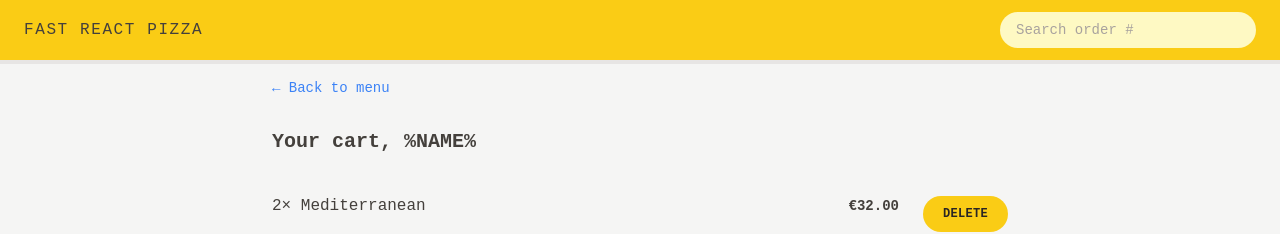
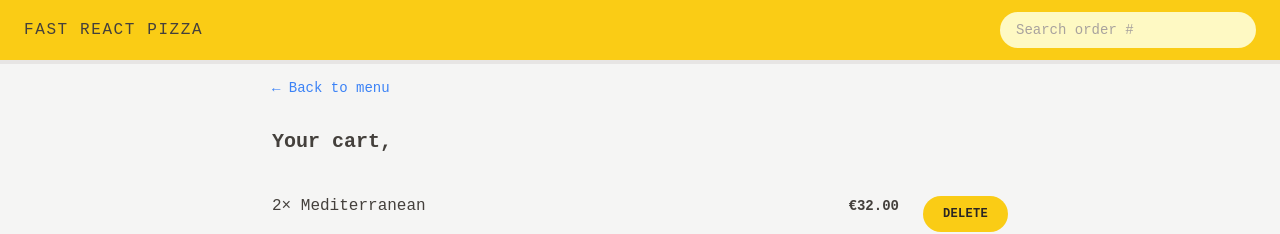
Before and after one commit to pinoen/fast-react-pizza, a React (Vite) app: page /cart in a window 1280 px wide. Shown: the top 234 px of the page. Built offline with nearby package versions, Linux system fonts and the light colour scheme.

Commit message:
dispatch action to update username in Home page, then use that name in other component

```diff
--- a/src/features/cart/Cart.jsx
+++ b/src/features/cart/Cart.jsx
@@ -1,7 +1,8 @@
-import { Link } from 'react-router-dom';
+
 import LinkButton from '../../ui/LinkButton';
 import Button from '../../ui/Button';
 import CartItem from './CartItem';
+import { useSelector } from 'react-redux';
 
 const fakeCart = [
   {
@@ -29,12 +30,13 @@
 
 function Cart() {
   const cart = fakeCart;
+  const username = useSelector(store => store.user.username)
 
   return (
     <div className='px-4 py-3'>
       <LinkButton to={'/menu'}>&larr; Back to menu</LinkButton>
 
-      <h2 className='mt-7 text-xl font-semibold'>Your cart, %NAME%</h2>
+      <h2 className='mt-7 text-xl font-semibold'>Your cart, {username}</h2>
 
       <ul className='divide-y divide-stone-200 border-b mt-3'>
         {cart.map(item => (
--- a/src/features/order/CreateOrder.jsx
+++ b/src/features/order/CreateOrder.jsx
@@ -2,6 +2,7 @@
 import { Form, redirect, useActionData, useNavigation } from "react-router-dom";
 import { createOrder } from "../../services/apiRestaurant";
 import Button from "../../ui/Button";
+import { useSelector } from "react-redux";
 
 // https://uibakery.io/regex-library/phone-number
 const isValidPhone = (str) =>
@@ -37,6 +38,7 @@
   const navigation = useNavigation()
   const isSubmitting = navigation.state === 'submitting'
   const formErrors = useActionData()
+  const username = useSelector(store => store.user.username)
 
   // const [withPriority, setWithPriority] = useState(false);
   const cart = fakeCart;
@@ -48,7 +50,7 @@
       <Form method="POST">
         <div className="mb-5 flex gap-2 flex-col sm:flex-row sm:items-center">
           <label className="sm:basis-40">First Name</label>
-          <input className="input grow" type="text" name="customer" required />
+          <input className="input grow" type="text" name="customer" defaultValue={username} required />
         </div>
 
         <div className="mb-5 flex gap-2 flex-col sm:flex-row sm:items-center">
--- a/src/features/user/CreateUser.jsx
+++ b/src/features/user/CreateUser.jsx
@@ -1,11 +1,20 @@
 import { useState } from 'react';
 import Button from '../../ui/Button';
+import { useDispatch } from 'react-redux';
+import { updateName } from '../user/userSlice'
+import { useNavigate } from 'react-router-dom';
 
 function CreateUser() {
   const [username, setUsername] = useState('');
+  const dispatch = useDispatch()
+  const navigate = useNavigate()
 
   function handleSubmit(e) {
     e.preventDefault();
+
+    if (!username) return;
+    dispatch(updateName(username))
+    navigate('/menu')
   }
 
   return (
--- a/src/ui/Home.jsx
+++ b/src/ui/Home.jsx
@@ -1,5 +1,9 @@
+import { useSelector } from 'react-redux';
 import CreateUser from '../features/user/CreateUser'
+import Button from './Button';
 function Home() {
+  const username = useSelector(store => store.user.username)
+
   return (
     <div className="my-10 sm:my-16 text-center">
       <h1 className="px-4 text-xl md:text-3xl font-semibold mb-8">
@@ -10,7 +14,7 @@
         </span>
       </h1>
 
-      <CreateUser />
+      {username === "" ? <CreateUser /> : <Button to='/menu' type='primary'>Continue ordering, {username}</Button>}
     </div>
   );
 }
```
